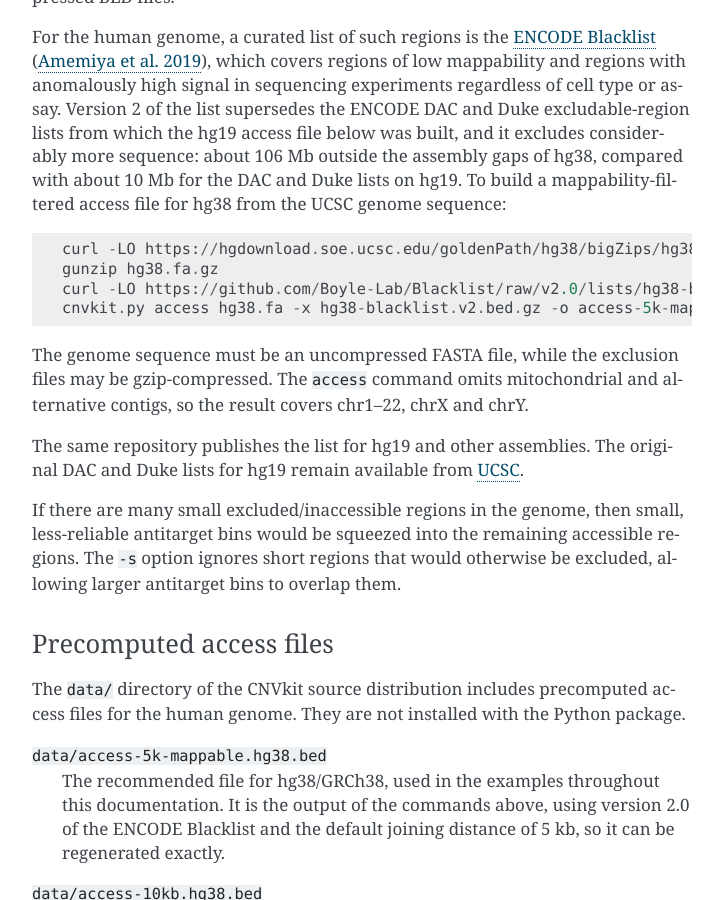
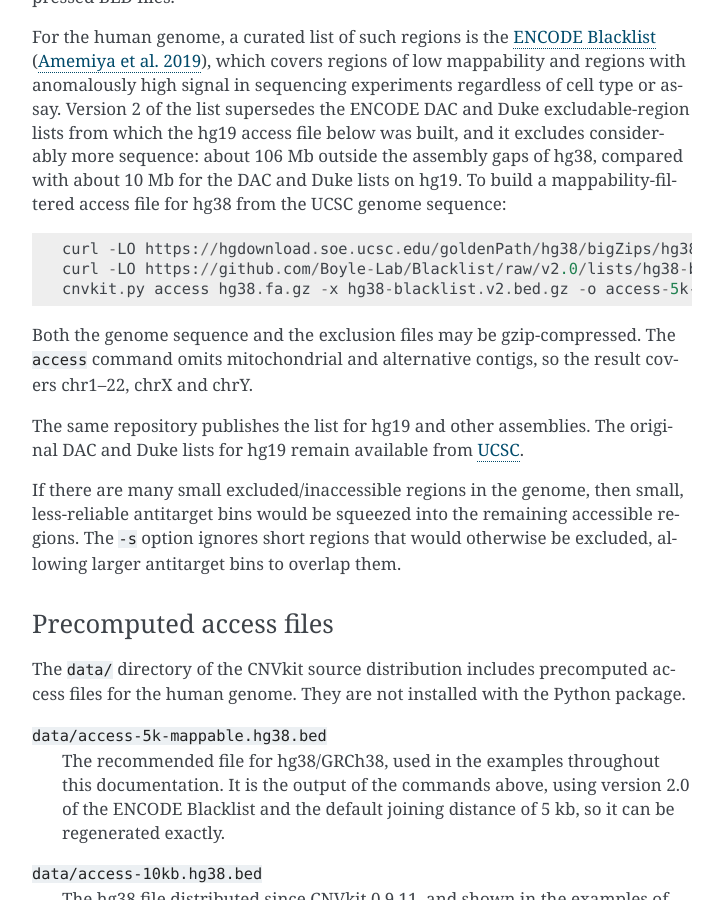
Before and after one commit to etal/cnvkit, a Sphinx documentation site: the page built from doc/pipeline.rst, in a window 1280 px wide and 900 px high, scrolled down 7529 px. Shown: the whole window, without its empty margins (388-1111 px from the left). Built offline with Sphinx 7.4.7, drawn with Linux system fonts in a browser that asks for light colours; pages that are not in the unit, such as notebooks, are missing from menus.

Commit message:
Read a gzip-compressed FASTA in access
access scanned the genome with a plain open(), so the hg38 recipe had
to decompress hg38.fa.gz before running. get_regions now opens the
FASTA with as_text_handle, so the UCSC download can be passed
directly; an uncompressed FASTA is read as before, and the result for
hg38 is identical either way. The documented recipe drops its gunzip
step.

Part of #329.

```diff
--- a/doc/pipeline.rst
+++ b/doc/pipeline.rst
@@ -342,13 +342,12 @@ hg19. To build a mappability-filtered access file for hg38 from the UCSC genome
 sequence::
 
     curl -LO https://hgdownload.soe.ucsc.edu/goldenPath/hg38/bigZips/hg38.fa.gz
-    gunzip hg38.fa.gz
     curl -LO https://github.com/Boyle-Lab/Blacklist/raw/v2.0/lists/hg38-blacklist.v2.bed.gz
-    cnvkit.py access hg38.fa -x hg38-blacklist.v2.bed.gz -o access-5k-mappable.hg38.bed
+    cnvkit.py access hg38.fa.gz -x hg38-blacklist.v2.bed.gz -o access-5k-mappable.hg38.bed
 
-The genome sequence must be an uncompressed FASTA file, while the exclusion
-files may be gzip-compressed. The ``access`` command omits mitochondrial and
-alternative contigs, so the result covers chr1--22, chrX and chrY.
+Both the genome sequence and the exclusion files may be gzip-compressed. The
+``access`` command omits mitochondrial and alternative contigs, so the result
+covers chr1--22, chrX and chrY.
 
 The same repository publishes the list for hg19 and other assemblies. The
 original DAC and Duke lists for hg19 remain available from `UCSC
```
Also changed, not shown: 3 other files.
